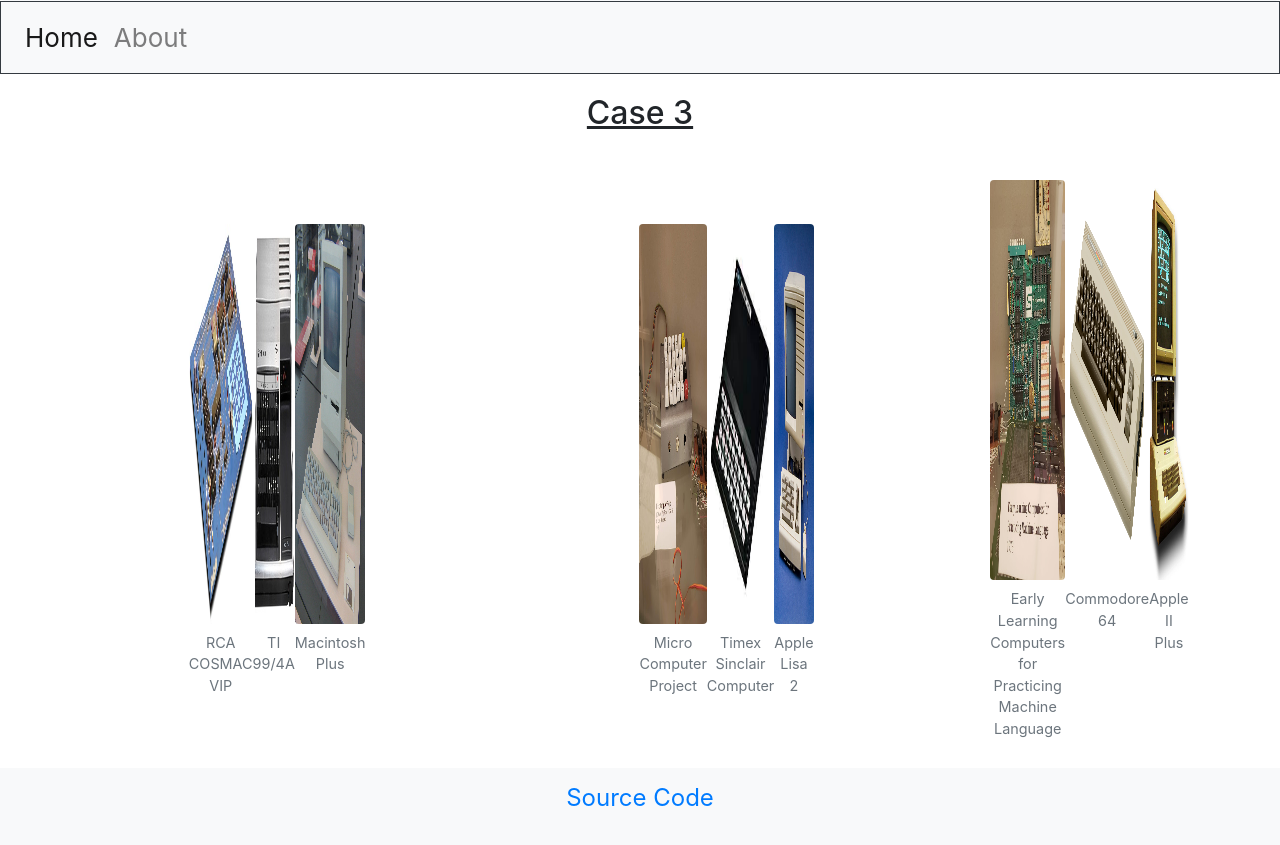
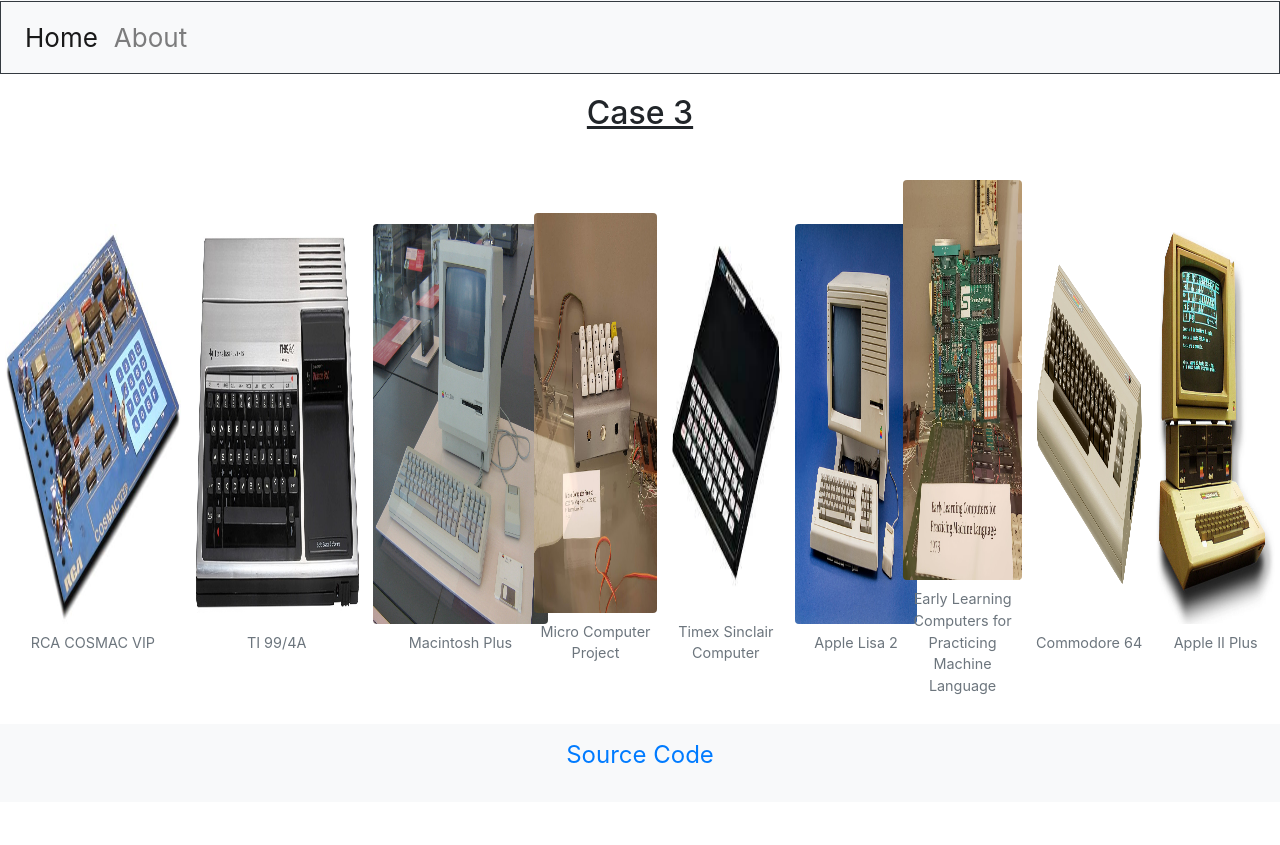
Before and after one commit to Jiminger/CSMuseum, a Flask app: page /case_3/ in a window 1280 px wide. Shown: the part 183-1028 px from the top of the page. After the commit the page ends 946 px from the top, so only its background shows below. Run offline with Flask 2, Linux system fonts and the light colour scheme.

Commit message:
fix rows

```diff
--- a/templates/case_3.html
+++ b/templates/case_3.html
@@ -57,6 +57,8 @@
                     <figcaption class="figure-caption text-center">RCA COSMAC VIP</figcaption>
                 </figure>
             </a>
+        </div>
+        <div class="column d-flex justify-content-center">
             <a href="/case_3/item_4">
                 <figure class="figure">
                     <img src="/static/images/items/TI99-4A.jpg" class="figure-img img-fluid rounded"
@@ -64,6 +66,8 @@
                     <figcaption class="figure-caption text-center">TI 99/4A</figcaption>
                 </figure>
             </a>
+        </div>
+        <div class="column d-flex justify-content-center">
             <a href="/case_3/item_7">
                 <figure class="figure">
                     <img src="/static/images/items/Macintosh-Plus.JPG" class="figure-img img-fluid rounded"
@@ -73,6 +77,7 @@
             </a>
         </div>
     </div>
+
     <div class="row">
         <div class="column d-flex justify-content-center">
             <a href="/case_3/item_2">
@@ -82,6 +87,8 @@
                     <figcaption class="figure-caption text-center">Micro Computer Project</figcaption>
                 </figure>
             </a>
+        </div>
+        <div class="column d-flex justify-content-center">
             <a href="/case_3/item_5">
                 <figure class="figure">
                     <img src="/static/images/items/timex-sinclair.jpg" class="figure-img img-fluid rounded"
@@ -89,6 +96,8 @@
                     <figcaption class="figure-caption text-center">Timex Sinclair Computer</figcaption>
                 </figure>
             </a>
+        </div>
+        <div class="column d-flex justify-content-center">
             <a href="/case_3/item_8">
                 <figure class="figure">
                     <img src="/static/images/items/apple-lisa-2.jpg" class="figure-img img-fluid rounded"
@@ -98,6 +107,8 @@
             </a>
         </div>
     </div>
+
+
     <div class="row">
         <div class="column d-flex justify-content-center">
             <a href="/case_3/item_3">
@@ -110,6 +121,8 @@
                     </figcaption>
                 </figure>
             </a>
+        </div>
+        <div class="column d-flex justify-content-center">
             <a href="/case_3/item_6">
                 <figure class="figure">
                     <img src="/static/images/items/Commodore-64.jpg" class="figure-img img-fluid rounded"
@@ -117,6 +130,8 @@
                     <figcaption class="figure-caption text-center">Commodore 64</figcaption>
                 </figure>
             </a>
+        </div>
+        <div class="column d-flex justify-content-center">
             <a href="/case_3/item_9">
                 <figure class="figure">
                     <img src="/static/images/items/Apple-II-plus.jpg" class="figure-img img-fluid rounded"
```
